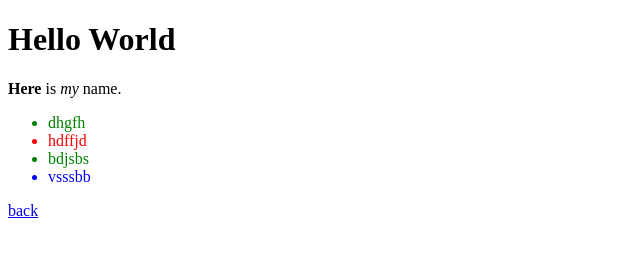
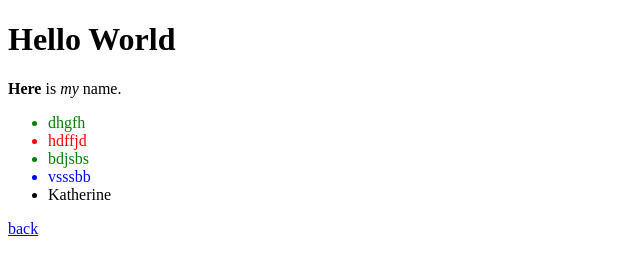
Before and after one commit to neethu1993/work, a plain HTML site: page index.html in a window 1280 px wide. Shown: the whole page, without its empty margins (0-640 px from the left). Drawn offline with Linux system fonts and the light colour scheme.

Commit message:
added name

```diff
--- a/index.html
+++ b/index.html
@@ -23,6 +23,8 @@
 			<li id="www">hdffjd</li>
 			<li class="www">bdjsbs</li>
 			<li>vsssbb</li>
+			<li>Katherine</li>
+
 		</ul>
 		<p>
 			<a href="../work.html">back</a>
```
